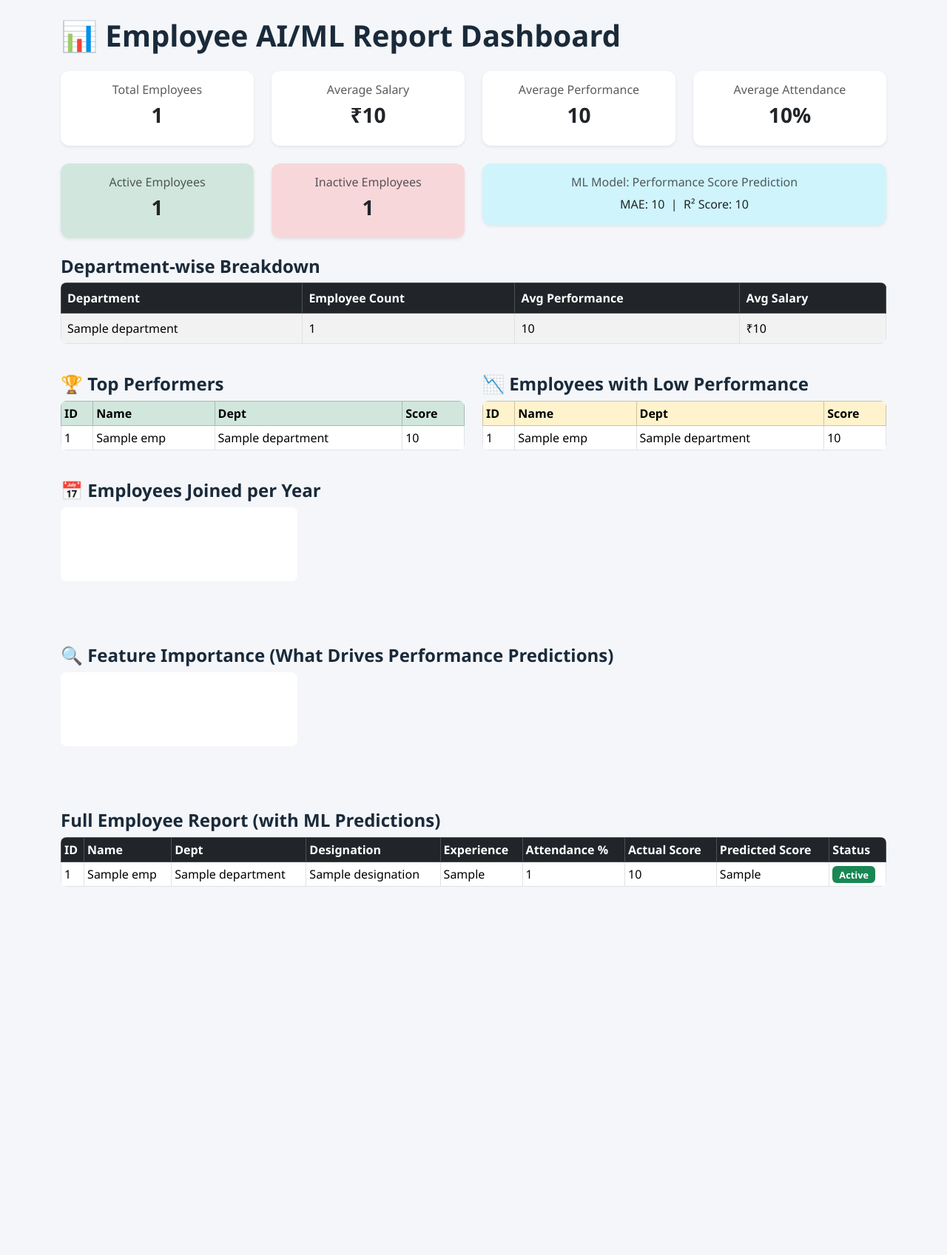
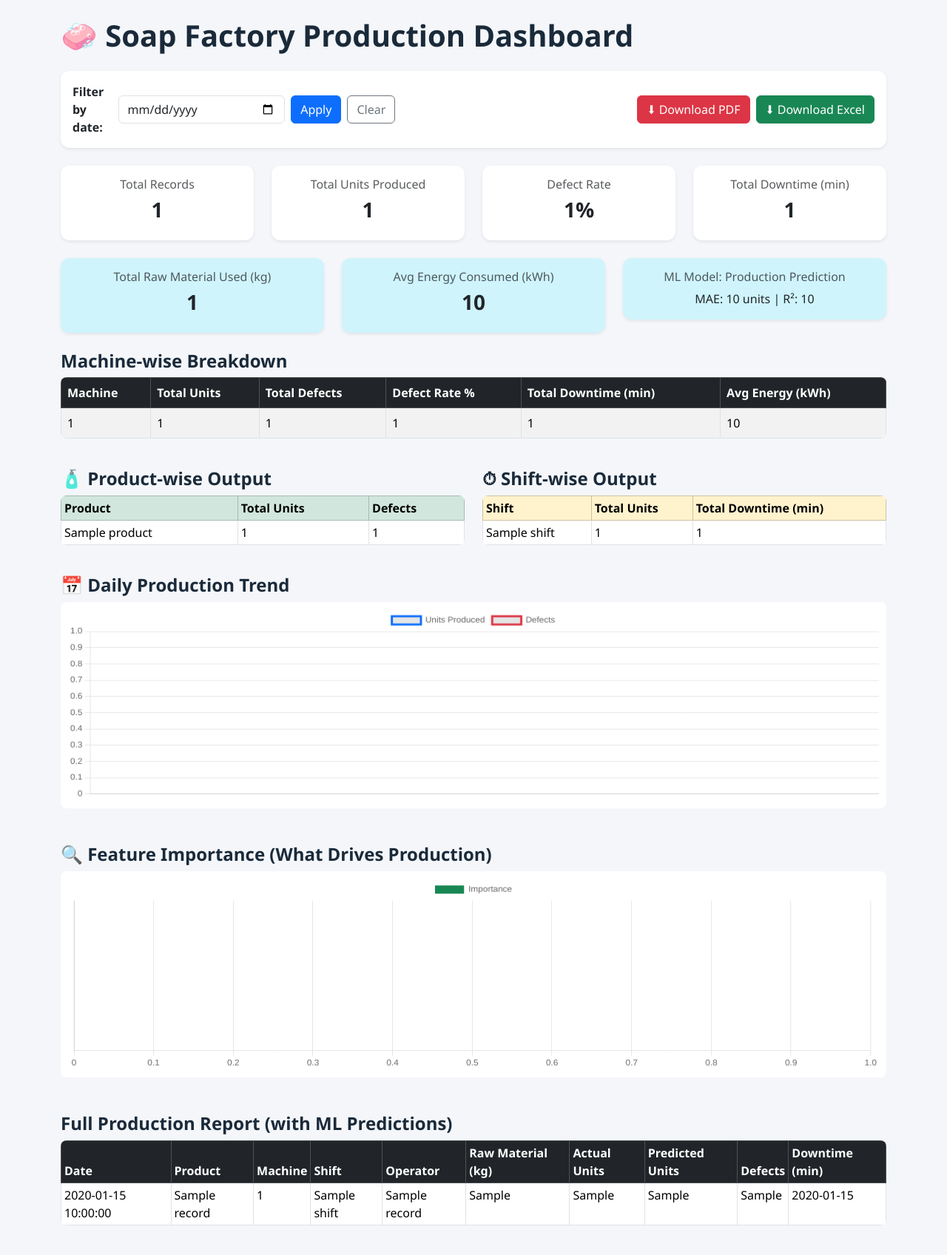
Before and after one commit to noobcoder2111/employee-report-project, a Flask app: template templates/index.html in a window 1280 px wide. Shown: the whole page at 74% size. Before the commit the page ends 1199 px from the top, so only its background shows below. Run offline with Flask 3, Linux system fonts and the light colour scheme; the template is opened without the code that fills it: most values are stand-ins (such as "Sample title", 1, 10 or a date in 2020); parts of the project's set-up code (start-up, migrations or seed data) failed here and were passed over.

Commit message:
Pivot to soap factory production dashboard with date filter and PDF/Excel export

```diff
--- a/app.py
+++ b/app.py
@@ -1,44 +1,124 @@
-from flask import Flask, render_template
+from flask import Flask, render_template, request, send_file, make_response
+import io
+import pandas as pd
 
-from database.read_data import fetch_employees_df
+from database.read_data import fetch_production_df
 from reports.analysis import (
     get_summary_metrics,
-    get_department_breakdown,
-    get_top_performers,
-    get_low_performers,
-    get_joins_by_year,
+    get_machine_breakdown,
+    get_product_breakdown,
+    get_shift_breakdown,
+    get_daily_trend,
+    filter_by_date,
 )
 from ml.model import train_model, predict_for_all, get_feature_importance
 
 app = Flask(__name__)
 
-# Train the model once when the app starts, so we don't retrain on every page load
 trained_model, model_metrics = train_model()
+
+
+def get_filtered_data():
+    """Reads DB and applies date filter if the user selected one."""
+    df = fetch_production_df()
+    df["production_date"] = df["production_date"].astype(str)
+    selected_date = request.args.get("date", "")
+    if selected_date:
+        df = filter_by_date(df, selected_date)
+    return df, selected_date
+
+
+def build_report_context():
+    df, selected_date = get_filtered_data()
+
+    summary = get_summary_metrics(df)
+    machines = get_machine_breakdown(df)
+    products = get_product_breakdown(df)
+    shifts = get_shift_breakdown(df)
+    daily_trend = get_daily_trend(df)
+
+    df_with_predictions = predict_for_all(trained_model, df) if len(df) > 0 else df
+    feature_importance = get_feature_importance(trained_model)
+
+    return {
+        "summary": summary,
+        "machines": machines.to_dict(orient="records"),
+        "products": products.to_dict(orient="records"),
+        "shifts": shifts.to_dict(orient="records"),
+        "daily_trend": daily_trend.to_dict(orient="records"),
+        "records": df_with_predictions.to_dict(orient="records"),
+        "model_metrics": model_metrics,
+        "feature_importance": feature_importance.to_dict(orient="records"),
+        "selected_date": selected_date,
+    }
 
 
 @app.route("/")
 def home():
-    df = fetch_employees_df()
+    context = build_report_context()
+    return render_template("index.html", **context)
+
+
+@app.route("/download/excel")
+def download_excel():
+    df, _ = get_filtered_data()
+    output = io.BytesIO()
+    with pd.ExcelWriter(output, engine="openpyxl") as writer:
+        df.to_excel(writer, index=False, sheet_name="Production Report")
+    output.seek(0)
+    return send_file(
+        output,
+        mimetype="application/vnd.openxmlformats-officedocument.spreadsheetml.sheet",
+        as_attachment=True,
+        download_name="production_report.xlsx",
+    )
+
+
+@app.route("/download/pdf")
+def download_pdf():
+    from reportlab.lib.pagesizes import landscape, A4
+    from reportlab.lib import colors
+    from reportlab.platypus import SimpleDocTemplate, Table, TableStyle, Paragraph, Spacer
+    from reportlab.lib.styles import getSampleStyleSheet
+
+    df, selected_date = get_filtered_data()
+
+    buffer = io.BytesIO()
+    doc = SimpleDocTemplate(buffer, pagesize=landscape(A4))
+    styles = getSampleStyleSheet()
+    elements = []
+
+    title_text = "Soap Factory Production Report"
+    if selected_date:
+        title_text += f" — {selected_date}"
+    elements.append(Paragraph(title_text, styles["Title"]))
+    elements.append(Spacer(1, 12))
 
     summary = get_summary_metrics(df)
-    departments = get_department_breakdown(df)
-    top_performers = get_top_performers(df)
-    low_performers = get_low_performers(df)
-    joins_by_year = get_joins_by_year(df)
+    summary_lines = [f"{k.replace('_', ' ').title()}: {v}" for k, v in summary.items()]
+    for line in summary_lines:
+        elements.append(Paragraph(line, styles["Normal"]))
+    elements.append(Spacer(1, 20))
 
-    df_with_predictions = predict_for_all(trained_model, df)
-    feature_importance = get_feature_importance(trained_model)
+    table_data = [list(df.columns)] + df.astype(str).values.tolist()
+    table = Table(table_data, repeatRows=1)
+    table.setStyle(TableStyle([
+        ("BACKGROUND", (0, 0), (-1, 0), colors.HexColor("#1a2a3a")),
+        ("TEXTCOLOR", (0, 0), (-1, 0), colors.white),
+        ("FONTSIZE", (0, 0), (-1, -1), 6),
+        ("GRID", (0, 0), (-1, -1), 0.5, colors.grey),
+        ("ROWBACKGROUNDS", (0, 1), (-1, -1), [colors.white, colors.HexColor("#f4f6f9")]),
+    ]))
+    elements.append(table)
 
-    return render_template(
-        "index.html",
-        summary=summary,
-        departments=departments.to_dict(orient="records"),
-        top_performers=top_performers.to_dict(orient="records"),
-        low_performers=low_performers.to_dict(orient="records"),
-        joins_by_year=joins_by_year.to_dict(orient="records"),
-        employees=df_with_predictions.to_dict(orient="records"),
-        model_metrics=model_metrics,
-        feature_importance=feature_importance.to_dict(orient="records"),
+    doc.build(elements)
+    buffer.seek(0)
+
+    return send_file(
+        buffer,
+        mimetype="application/pdf",
+        as_attachment=True,
+        download_name="production_report.pdf",
     )
 
 
--- a/requirements.txt
+++ b/requirements.txt
@@ -5,3 +5,6 @@ pandas>=2.3.3
 numpy>=2.3.2
 scikit-learn>=1.7.2
 gunicorn==23.0.0
+
+reportlab==4.2.5
+openpyxl==3.1.5
--- a/templates/index.html
+++ b/templates/index.html
@@ -2,136 +2,157 @@
 <html lang="en">
 <head>
     <meta charset="UTF-8">
-    <title>Employee AI/ML Report Dashboard</title>
+    <title>Soap Factory Production Dashboard</title>
     <link href="https://cdn.jsdelivr.net/npm/bootstrap@5.3.3/dist/css/bootstrap.min.css" rel="stylesheet">
     <link rel="stylesheet" href="{{ url_for('static', filename='css/style.css') }}">
 </head>
 <body>
 <div class="container my-4">
 
-    <h1 class="mb-4">📊 Employee AI/ML Report Dashboard</h1>
+    <h1 class="mb-4">🧼 Soap Factory Production Dashboard</h1>
+
+    <!-- Date Filter + Download Buttons -->
+    <div class="card shadow-sm mb-4">
+        <div class="card-body d-flex flex-wrap align-items-center gap-3">
+            <form method="GET" action="/" class="d-flex align-items-center gap-2 mb-0">
+                <label for="date" class="fw-bold mb-0">Filter by date:</label>
+                <input type="date" id="date" name="date" class="form-control" value="{{ selected_date }}">
+                <button type="submit" class="btn btn-primary">Apply</button>
+                {% if selected_date %}
+                <a href="/" class="btn btn-outline-secondary">Clear</a>
+                {% endif %}
+            </form>
+
+            <div class="ms-auto d-flex gap-2">
+                <a href="/download/pdf{% if selected_date %}?date={{ selected_date }}{% endif %}" class="btn btn-danger">⬇ Download PDF</a>
+                <a href="/download/excel{% if selected_date %}?date={{ selected_date }}{% endif %}" class="btn btn-success">⬇ Download Excel</a>
+            </div>
+        </div>
+    </div>
+
+    {% if selected_date and summary.total_records == 0 %}
+    <div class="alert alert-warning">No production records found for {{ selected_date }}.</div>
+    {% endif %}
 
     <!-- Summary Cards -->
     <div class="row mb-4">
         <div class="col-md-3">
             <div class="card text-center shadow-sm">
                 <div class="card-body">
-                    <h6 class="text-muted">Total Employees</h6>
-                    <h3>{{ summary.total_employees }}</h3>
+                    <h6 class="text-muted">Total Records</h6>
+                    <h3>{{ summary.total_records }}</h3>
                 </div>
             </div>
         </div>
         <div class="col-md-3">
             <div class="card text-center shadow-sm">
                 <div class="card-body">
-                    <h6 class="text-muted">Average Salary</h6>
-                    <h3>₹{{ "{:,.0f}".format(summary.average_salary) }}</h3>
+                    <h6 class="text-muted">Total Units Produced</h6>
+                    <h3>{{ summary.total_units_produced }}</h3>
                 </div>
             </div>
         </div>
         <div class="col-md-3">
             <div class="card text-center shadow-sm">
                 <div class="card-body">
-                    <h6 class="text-muted">Average Performance</h6>
-                    <h3>{{ summary.average_performance }}</h3>
+                    <h6 class="text-muted">Defect Rate</h6>
+                    <h3>{{ summary.defect_rate_percent }}%</h3>
                 </div>
             </div>
         </div>
         <div class="col-md-3">
             <div class="card text-center shadow-sm">
                 <div class="card-body">
-                    <h6 class="text-muted">Average Attendance</h6>
-                    <h3>{{ summary.average_attendance }}%</h3>
+                    <h6 class="text-muted">Total Downtime (min)</h6>
+                    <h3>{{ summary.total_downtime_minutes }}</h3>
                 </div>
             </div>
         </div>
     </div>
 
     <div class="row mb-4">
-        <div class="col-md-3">
-            <div class="card text-center shadow-sm bg-success-subtle">
+        <div class="col-md-4">
+            <div class="card text-center shadow-sm bg-info-subtle">
                 <div class="card-body">
-                    <h6 class="text-muted">Active Employees</h6>
-                    <h3>{{ summary.active_count }}</h3>
+                    <h6 class="text-muted">Total Raw Material Used (kg)</h6>
+                    <h3>{{ summary.total_raw_material_kg }}</h3>
                 </div>
             </div>
         </div>
-        <div class="col-md-3">
-            <div class="card text-center shadow-sm bg-danger-subtle">
+        <div class="col-md-4">
+            <div class="card text-center shadow-sm bg-info-subtle">
                 <div class="card-body">
-                    <h6 class="text-muted">Inactive Employees</h6>
-                    <h3>{{ summary.inactive_count }}</h3>
+                    <h6 class="text-muted">Avg Energy Consumed (kWh)</h6>
+                    <h3>{{ summary.avg_energy_consumed_kwh }}</h3>
                 </div>
             </div>
         </div>
-        <div class="col-md-6">
+        <div class="col-md-4">
             <div class="card text-center shadow-sm bg-info-subtle">
                 <div class="card-body">
-                    <h6 class="text-muted">ML Model: Performance Score Prediction</h6>
-                    <p class="mb-0">MAE: {{ model_metrics.mae }} &nbsp;|&nbsp; R² Score: {{ model_metrics.r2_score }}</p>
+                    <h6 class="text-muted">ML Model: Production Prediction</h6>
+                    <p class="mb-0">MAE: {{ model_metrics.mae }} units | R²: {{ model_metrics.r2_score }}</p>
                 </div>
             </div>
         </div>
     </div>
 
-    <!-- Department Breakdown -->
-    <h4>Department-wise Breakdown</h4>
+    <!-- Machine Breakdown -->
+    <h4>Machine-wise Breakdown</h4>
     <table class="table table-bordered table-striped mb-4">
         <thead class="table-dark">
             <tr>
-                <th>Department</th>
-                <th>Employee Count</th>
-                <th>Avg Performance</th>
-                <th>Avg Salary</th>
+                <th>Machine</th><th>Total Units</th><th>Total Defects</th>
+                <th>Defect Rate %</th><th>Total Downtime (min)</th><th>Avg Energy (kWh)</th>
             </tr>
         </thead>
         <tbody>
-            {% for dept in departments %}
+            {% for m in machines %}
             <tr>
-                <td>{{ dept.department }}</td>
-                <td>{{ dept.employee_count }}</td>
-                <td>{{ dept.avg_performance }}</td>
-                <td>₹{{ "{:,.0f}".format(dept.avg_salary) }}</td>
+                <td>{{ m.machine_id }}</td>
+                <td>{{ m.total_units }}</td>
+                <td>{{ m.total_defects }}</td>
+                <td>{{ m.defect_rate_percent }}</td>
+                <td>{{ m.total_downtime }}</td>
+                <td>{{ m.avg_energy }}</td>
             </tr>
             {% endfor %}
         </tbody>
     </table>
 
     <div class="row">
-        <!-- Top Performers -->
+        <!-- Product Breakdown -->
         <div class="col-md-6">
-            <h4>🏆 Top Performers</h4>
+            <h4>🧴 Product-wise Output</h4>
             <table class="table table-bordered table-sm">
                 <thead class="table-success">
-                    <tr><th>ID</th><th>Name</th><th>Dept</th><th>Score</th></tr>
+                    <tr><th>Product</th><th>Total Units</th><th>Defects</th></tr>
                 </thead>
                 <tbody>
-                    {% for emp in top_performers %}
+                    {% for p in products %}
                     <tr>
-                        <td>{{ emp.employee_id }}</td>
-                        <td>{{ emp.employee_name }}</td>
-                        <td>{{ emp.department }}</td>
-                        <td>{{ emp.performance_score }}</td>
+                        <td>{{ p.product_name }}</td>
+                        <td>{{ p.total_units }}</td>
+                        <td>{{ p.total_defects }}</td>
                     </tr>
                     {% endfor %}
                 </tbody>
             </table>
         </div>
 
-        <!-- Low Performers -->
+        <!-- Shift Breakdown -->
         <div class="col-md-6">
-            <h4>📉 Employees with Low Performance</h4>
+            <h4>⏱ Shift-wise Output</h4>
             <table class="table table-bordered table-sm">
                 <thead class="table-warning">
-                    <tr><th>ID</th><th>Name</th><th>Dept</th><th>Score</th></tr>
+                    <tr><th>Shift</th><th>Total Units</th><th>Total Downtime (min)</th></tr>
                 </thead>
                 <tbody>
-                    {% for emp in low_performers %}
+                    {% for s in shifts %}
                     <tr>
-                        <td>{{ emp.employee_id }}</td>
-                        <td>{{ emp.employee_name }}</td>
-                        <td>{{ emp.department }}</td>
-                        <td>{{ emp.performance_score }}</td>
+                        <td>{{ s.shift }}</td>
+                        <td>{{ s.total_units }}</td>
+                        <td>{{ s.total_downtime }}</td>
                     </tr>
                     {% endfor %}
                 </tbody>
@@ -140,41 +161,36 @@
     </div>
 
     <!-- Charts -->
-    <h4 class="mt-4">📅 Employees Joined per Year</h4>
-    <canvas id="joinsChart" height="80"></canvas>
+    <h4 class="mt-4">📅 Daily Production Trend</h4>
+    <canvas id="trendChart" height="80"></canvas>
 
-    <h4 class="mt-5">🔍 Feature Importance (What Drives Performance Predictions)</h4>
+    <h4 class="mt-5">🔍 Feature Importance (What Drives Production)</h4>
     <canvas id="importanceChart" height="80"></canvas>
 
-    <!-- Full Employee Table -->
-    <h4 class="mt-5">Full Employee Report (with ML Predictions)</h4>
+    <!-- Full Records Table -->
+    <h4 class="mt-5">Full Production Report (with ML Predictions)</h4>
     <div style="max-height: 500px; overflow-y: auto;">
     <table class="table table-bordered table-sm table-hover">
         <thead class="table-dark" style="position: sticky; top: 0;">
             <tr>
-                <th>ID</th><th>Name</th><th>Dept</th><th>Designation</th>
-                <th>Experience</th><th>Attendance %</th><th>Actual Score</th>
-                <th>Predicted Score</th><th>Status</th>
+                <th>Date</th><th>Product</th><th>Machine</th><th>Shift</th>
+                <th>Operator</th><th>Raw Material (kg)</th><th>Actual Units</th>
+                <th>Predicted Units</th><th>Defects</th><th>Downtime (min)</th>
             </tr>
         </thead>
         <tbody>
-            {% for emp in employees %}
+            {% for r in records %}
             <tr>
-                <td>{{ emp.employee_id }}</td>
-                <td>{{ emp.employee_name }}</td>
-                <td>{{ emp.department }}</td>
-                <td>{{ emp.designation }}</td>
-                <td>{{ emp.experience_years }}</td>
-                <td>{{ emp.attendance_percentage }}</td>
-                <td>{{ emp.performance_score }}</td>
-                <td>{{ emp.predicted_performance }}</td>
-                <td>
-                    {% if emp.status == 'Active' %}
-                        <span class="badge bg-success">Active</span>
-                    {% else %}
-                        <span class="badge bg-secondary">Inactive</span>
-                    {% endif %}
-                </td>
+                <td>{{ r.production_date }}</td>
+                <td>{{ r.product_name }}</td>
+                <td>{{ r.machine_id }}</td>
+                <td>{{ r.shift }}</td>
+                <td>{{ r.operator_name }}</td>
+                <td>{{ r.raw_material_used_kg }}</td>
+                <td>{{ r.units_produced }}</td>
+                <td>{{ r.predicted_units }}</td>
+                <td>{{ r.defective_units }}</td>
+                <td>{{ r.downtime_minutes }}</td>
             </tr>
             {% endfor %}
         </tbody>
@@ -185,12 +201,15 @@
 
 <script src="https://cdn.jsdelivr.net/npm/chart.js@4.4.4/dist/chart.umd.min.js"></script>
 <script>
-    const joinsData = {{ joins_by_year|tojson }};
-    new Chart(document.getElementById('joinsChart'), {
-        type: 'bar',
+    const trendData = {{ daily_trend|tojson }};
+    new Chart(document.getElementById('trendChart'), {
+        type: 'line',
         data: {
-            labels: joinsData.map(d => d.year),
-            datasets: [{ label: 'Employees Joined', data: joinsData.map(d => d.employee_count), backgroundColor: '#0d6efd' }]
+            labels: trendData.map(d => d.production_date),
+            datasets: [
+                { label: 'Units Produced', data: trendData.map(d => d.total_units), borderColor: '#0d6efd', fill: false },
+                { label: 'Defects', data: trendData.map(d => d.total_defects), borderColor: '#dc3545', fill: false }
+            ]
         }
     });
 
```
Also changed, not shown: data/generate_data.py (+42 -60 lines), data/insert_data.py (+20 -29 lines), database/create_table.py (+14 -18 lines), database/read_data.py (+4 -11 lines), ml/model.py (+11 -22 lines), reports/analysis.py (+55 -42 lines).
